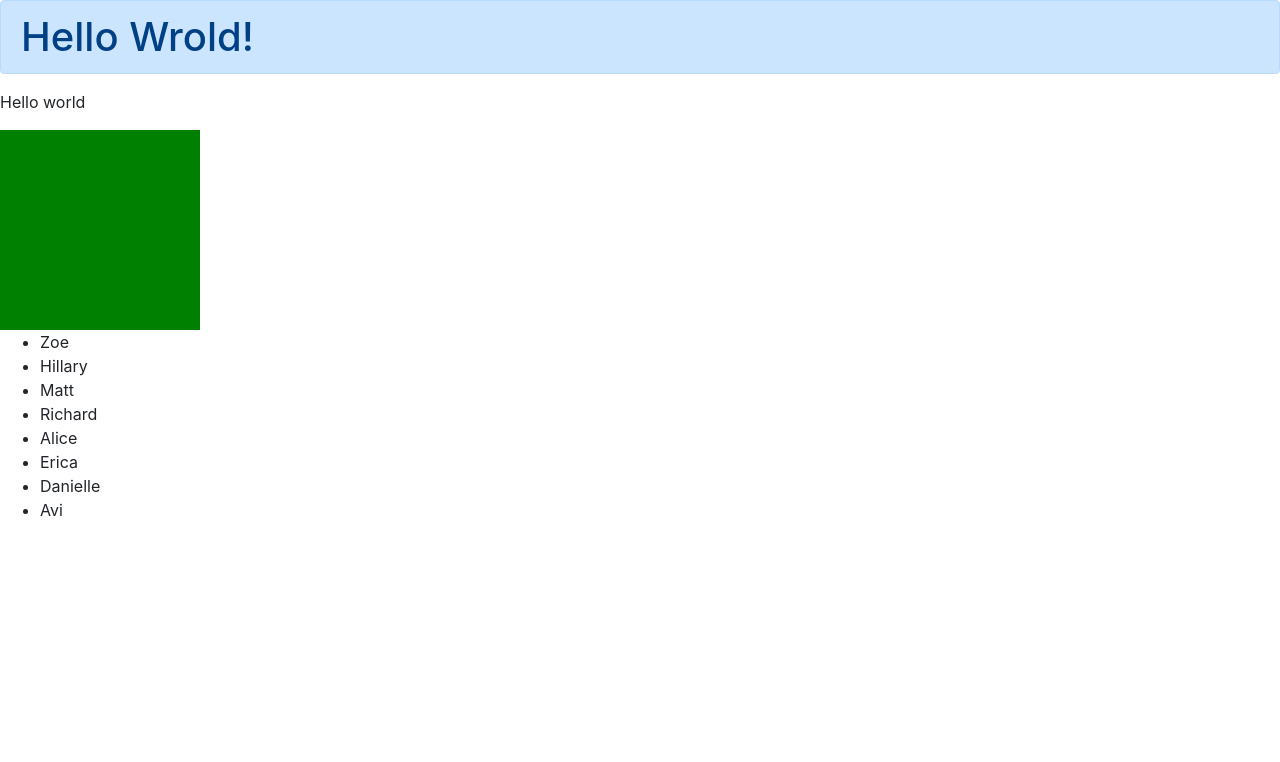
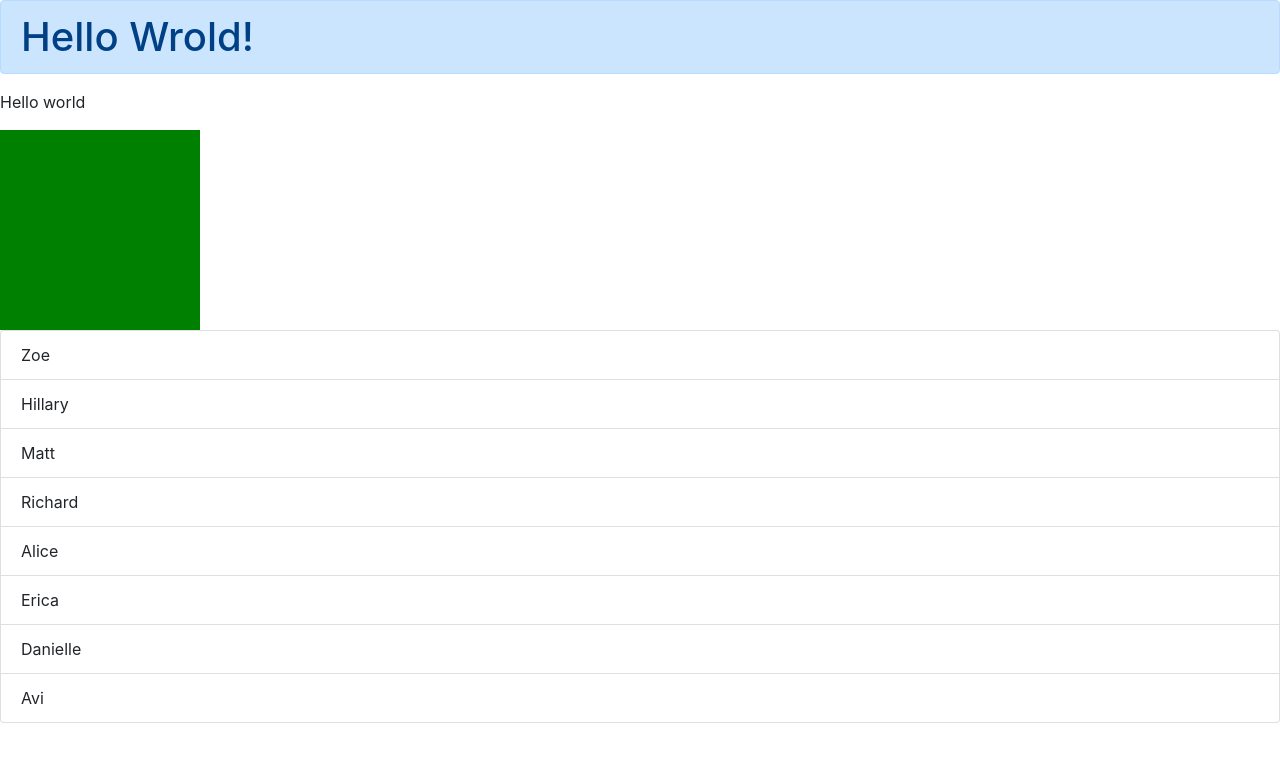
Before and after one commit to Avi-Cohen-Nehemia/react-basics, a React (Create React App) app: page / in a window 1280 px wide. Shown: the top 762 px of the page. Built offline with nearby package versions, Linux system fonts and the light colour scheme.

Commit message:
People component has a default <p> element in case names prop was not passed

```diff
--- a/src/components/People/index.js
+++ b/src/components/People/index.js
@@ -1,16 +1,18 @@
 import React from "react";
+import propTypes from 'prop-types';
 
-const People = () => {
+const People = ({ names }) => (
+    names ? (
+    <ul className="list-group">
+        { names.map((name, index) => (
+            <li className="list-group-item" key={ index }>{ name }</li>
+        ))}
+    </ul>
+    ) : <p>Nothing to see here</p>
+)
 
-    let names = ['Zoe', 'Hillary', 'Matt', 'Richard', 'Alice', 'Erica', 'Danielle', 'Avi'];
-
-    return (
-        <ul>
-            { names.map((name, index) => (
-                <li key={ index }>{ name }</li>
-            ))}
-        </ul>
-    )
+People.propTypes = {
+    names: propTypes.array,
 }
 
 export default People;
--- a/src/components/Stuff/index.js
+++ b/src/components/Stuff/index.js
@@ -15,7 +15,9 @@ const Stuff = () => {
             <Square
                 color={ "green" }
             />
-            <People />
+            <People
+                names={ ['Zoe', 'Hillary', 'Matt', 'Richard', 'Alice', 'Erica', 'Danielle', 'Avi'] }
+            />
         </>
     )
 }
```
